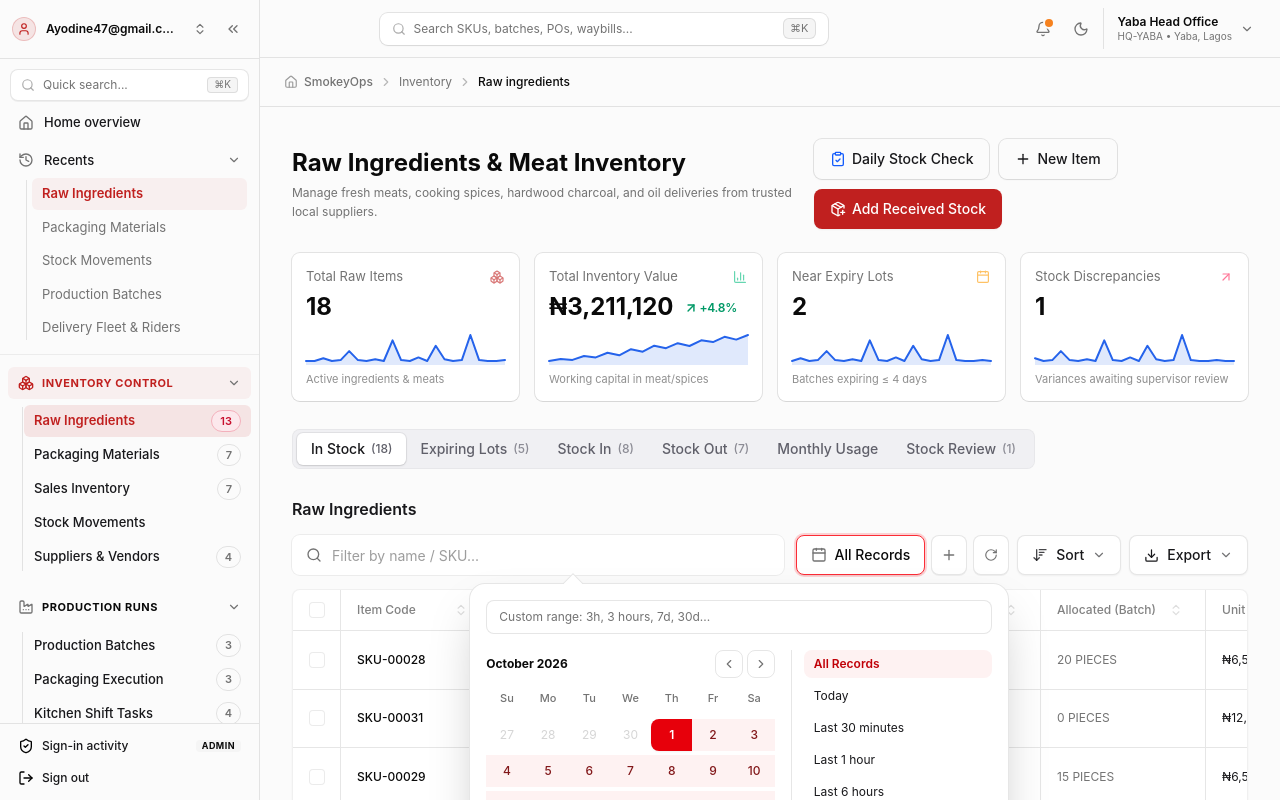
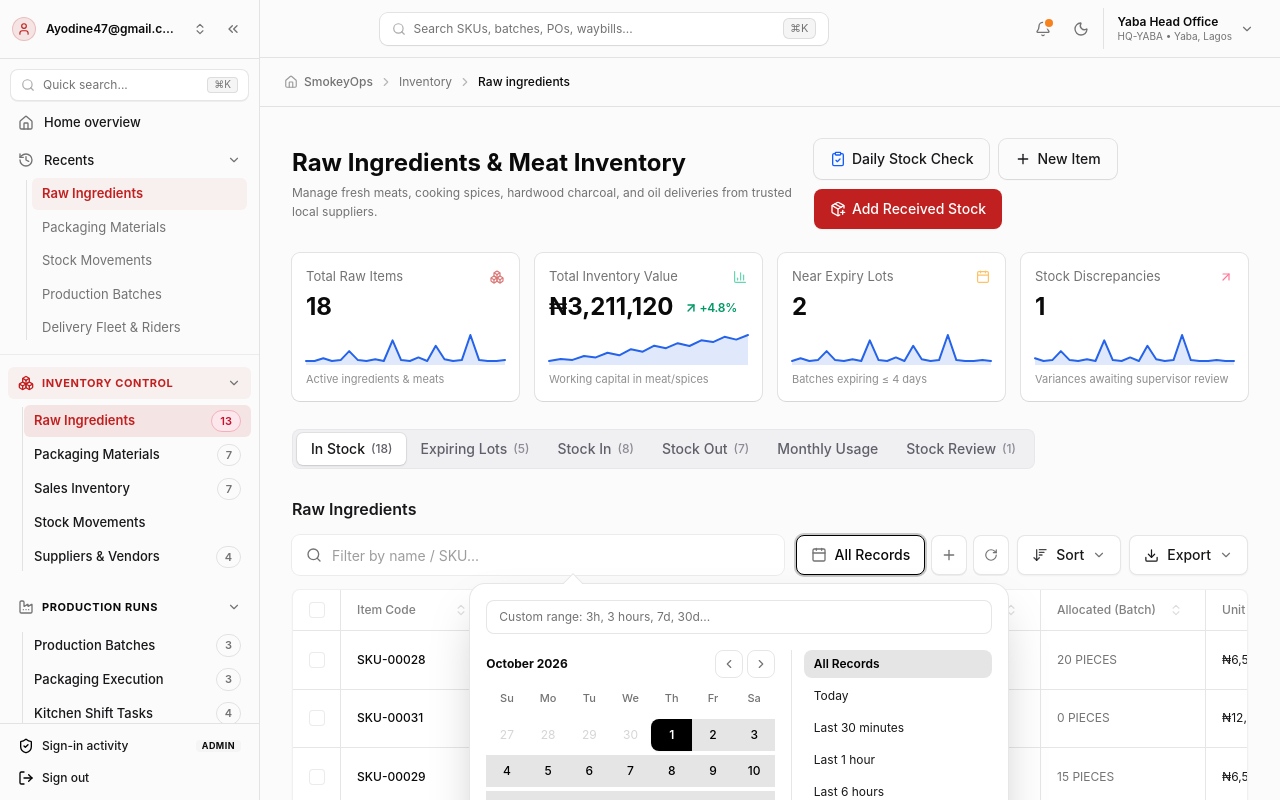
Before and after one commit to ayodine/smokey-ops-dashboard, a React (Vite) app: page /inventory/raw in a window 1280 px wide. Both pictures are taken after a click on the button "All Records". Shown: the top 800 px of the page. Built offline with nearby package versions, Linux system fonts and the light colour scheme.

Commit message:
style: replace red range styling with black and neutral shades in DateRangePicker

```diff
--- a/src/components/ui/DateRangePicker.tsx
+++ b/src/components/ui/DateRangePicker.tsx
@@ -255,14 +255,14 @@ export const DateRangePicker: React.FC<DateRangePickerProps> = ({
           onClick={() => setIsOpen(prev => !prev)}
           className={cn(
             'h-10 px-3.5 rounded-lg border border-kumo-line bg-kumo-base hover:bg-kumo-tint text-xs sm:text-sm font-medium text-kumo-strong flex items-center gap-2 cursor-pointer transition-colors shadow-2xs',
-            isOpen && 'ring-2 ring-red-500/20 border-red-500',
-            activePreset === 'custom' && 'border-red-500/50 bg-red-50/20 dark:bg-red-950/10'
+            isOpen && 'ring-2 ring-black/20 border-black dark:ring-white/20 dark:border-white',
+            activePreset === 'custom' && 'border-black/50 bg-black/5 dark:border-white/50 dark:bg-white/5'
           )}
         >
-          <CalendarIcon className={cn('w-4 h-4 shrink-0', activePreset === 'custom' ? 'text-red-600' : 'text-kumo-subtle')} />
+          <CalendarIcon className={cn('w-4 h-4 shrink-0', activePreset === 'custom' ? 'text-black dark:text-white' : 'text-kumo-subtle')} />
           <span>{displayLabel}</span>
           {activePreset === 'custom' && (
-            <span className="w-2 h-2 rounded-full bg-red-500 shrink-0" title="Custom date range active" />
+            <span className="w-2 h-2 rounded-full bg-black dark:bg-white shrink-0" title="Custom date range active" />
           )}
         </button>
 
@@ -315,13 +315,13 @@ export const DateRangePicker: React.FC<DateRangePickerProps> = ({
                     handleSelectPreset(foundPreset.id)
                   }
                 }}
-                className="w-full px-3 py-2 text-xs text-kumo-strong bg-kumo-base border border-kumo-line rounded-lg focus:outline-none focus:ring-1 focus:ring-red-500 placeholder:text-kumo-subtle font-sans"
+                className="w-full px-3 py-2 text-xs text-kumo-strong bg-kumo-base border border-kumo-line rounded-lg focus:outline-none focus:ring-1 focus:ring-black dark:focus:ring-white placeholder:text-kumo-subtle font-sans"
               />
             </div>
 
             {/* Selection Status Prompt */}
             {isSelectingEnd && (
-              <div className="px-3 py-1.5 bg-red-50 dark:bg-red-950/40 border border-red-200 dark:border-red-900 rounded-lg text-xs text-red-700 dark:text-red-300 font-medium flex items-center justify-between">
+              <div className="px-3 py-1.5 bg-black/5 dark:bg-white/10 border border-black/15 dark:border-white/15 rounded-lg text-xs text-black dark:text-white font-medium flex items-center justify-between">
                 <span>Click a second date on the calendar to set your end date</span>
                 <span className="text-[11px] underline cursor-pointer" onClick={() => setIsSelectingEnd(false)}>Done</span>
               </div>
@@ -397,7 +397,7 @@ export const DateRangePicker: React.FC<DateRangePickerProps> = ({
                             : 'text-kumo-subtle/30',
                           (isStart || isEnd)
                             ? cn(
-                                'bg-red-600 text-white font-semibold shadow-xs',
+                                'bg-black text-white dark:bg-white dark:text-black font-semibold shadow-xs',
                                 isSingleDay
                                   ? 'rounded-lg'
                                   : isStart
@@ -405,7 +405,7 @@ export const DateRangePicker: React.FC<DateRangePickerProps> = ({
                                     : 'rounded-r-lg'
                               )
                             : isBetween
-                              ? 'bg-red-50 text-red-900 dark:bg-red-950/50 dark:text-red-200 font-medium rounded-none'
+                              ? 'bg-black/10 text-black dark:bg-white/15 dark:text-white font-medium rounded-none'
                               : 'hover:bg-kumo-tint rounded-lg'
                         )}
                       >
@@ -426,7 +426,7 @@ export const DateRangePicker: React.FC<DateRangePickerProps> = ({
                     className={cn(
                       'w-full text-left px-2.5 py-1.5 text-xs rounded-lg transition-colors cursor-pointer font-sans',
                       activePreset === p.id
-                        ? 'bg-red-50 text-red-700 font-semibold dark:bg-red-950/40 dark:text-red-300'
+                        ? 'bg-black/10 text-black font-semibold dark:bg-white/15 dark:text-white'
                         : 'text-kumo-default hover:bg-kumo-tint hover:text-kumo-strong'
                     )}
                   >
@@ -441,7 +441,7 @@ export const DateRangePicker: React.FC<DateRangePickerProps> = ({
               <div className="space-y-1">
                 <label className="text-[11px] font-medium text-kumo-subtle block">Start</label>
                 <div className="flex items-center gap-2 h-9 px-2.5 rounded-lg border border-kumo-line bg-kumo-base text-xs text-kumo-strong">
-                  <CalendarIcon className="w-3.5 h-3.5 text-red-600 shrink-0" />
+                  <CalendarIcon className="w-3.5 h-3.5 text-black dark:text-white shrink-0" />
                   <span className="font-mono text-xs">{formatDateTime(startDate)}</span>
                 </div>
               </div>
@@ -449,7 +449,7 @@ export const DateRangePicker: React.FC<DateRangePickerProps> = ({
               <div className="space-y-1">
                 <label className="text-[11px] font-medium text-kumo-subtle block">End</label>
                 <div className="flex items-center gap-2 h-9 px-2.5 rounded-lg border border-kumo-line bg-kumo-base text-xs text-kumo-strong">
-                  <CalendarIcon className="w-3.5 h-3.5 text-red-600 shrink-0" />
+                  <CalendarIcon className="w-3.5 h-3.5 text-black dark:text-white shrink-0" />
                   <span className="font-mono text-xs">{formatDateTime(endDate)}</span>
                 </div>
               </div>
@@ -470,7 +470,7 @@ export const DateRangePicker: React.FC<DateRangePickerProps> = ({
               <button
                 type="button"
                 onClick={handleApply}
-                className="px-6 py-2 text-xs font-semibold text-white bg-red-600 hover:bg-red-700 active:bg-red-800 rounded-lg shadow-xs cursor-pointer transition-colors"
+                className="px-6 py-2 text-xs font-semibold text-white bg-black hover:bg-zinc-800 active:bg-zinc-900 dark:bg-white dark:text-black dark:hover:bg-zinc-200 rounded-lg shadow-xs cursor-pointer transition-colors"
               >
                 Apply
               </button>
```
